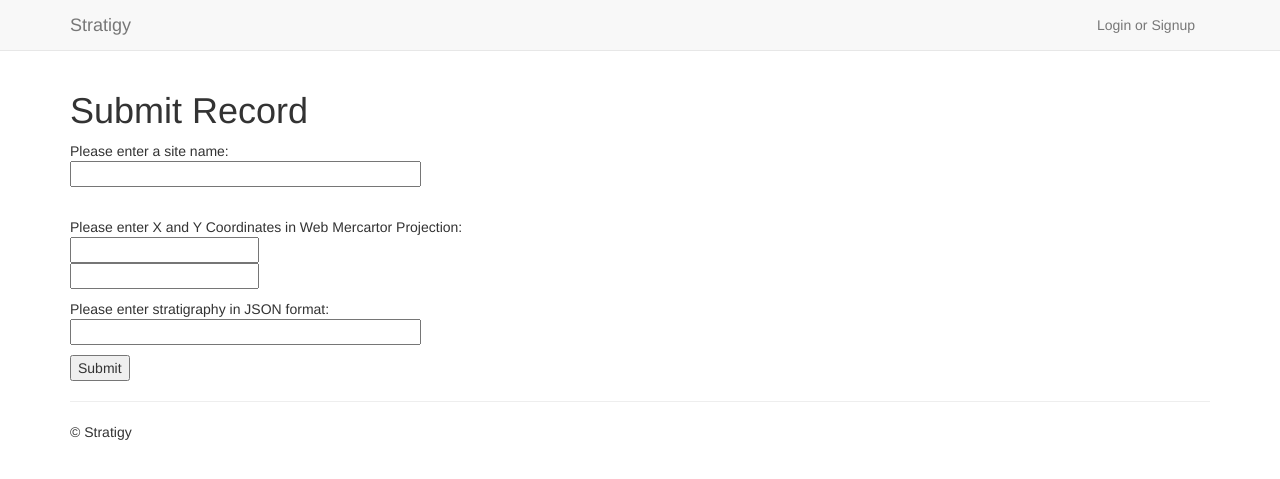
After one commit to dkerkow/stratigy, a Flask app: page /submit_record/ in a window 1280 px wide. The commit adds this page. Shown: the top 479 px of the page. Run offline with Flask 2, Linux system fonts and the light colour scheme; parts of the project's set-up code (start-up, migrations or seed data) failed here and were passed over; some libraries are stand-ins or nearby versions.

Commit message:
Added basic submission form

```diff
--- a/app/controllers.py
+++ b/app/controllers.py
@@ -19,3 +19,13 @@ def index():
 @app.route('/map/', methods=['GET', 'POST'])
 def map():
     return render_template('map.html')
+
+@app.route('/submit_record/', methods=['GET', 'POST'])
+def submit_record():
+    form = GeodataForm()
+    if form.validate_on_submit():
+        flash('Site succesfully submitted')
+        return redirect('/map')
+    return render_template('submit_record.html',
+        title = 'Submit Record',
+        form = form)
--- a/app/forms.py
+++ b/app/forms.py
@@ -2,7 +2,7 @@
 from flask.ext.wtf import Form
 
 # Import Form elements
-from wtforms import TextField
+from wtforms import TextField, DecimalField
 
 # Import Form validators
 from wtforms.validators import Required
@@ -12,5 +12,8 @@ from wtforms.validators import Required
 class GeodataForm(Form):
     site_name   = TextField('Site Name', [
                 Required(message='Forgot your email address?')])
-    geom        = TextField('Coordinates', [
+    geom_x      = DecimalField('X Coordinate', [
                 Required(message='You must provide coordinates.')])
+    geom_y      = DecimalField('Y Coordinate', [
+                Required(message='You must provide coordinates.')])
+    strat_json  = TextField('Stratigraphy in JSON format.')
--- a/app/templates/base.html
+++ b/app/templates/base.html
@@ -44,6 +44,17 @@
 
     <div class="container page">
       <div class="content">
+
+        {% with messages = get_flashed_messages() %}
+        {% if messages %}
+        <ul>
+        {% for message in messages %}
+            <li>{{ message }} </li>
+        {% endfor %}
+        </ul>
+        {% endif %}
+        {% endwith %}
+
         {% block content %}
         {% endblock %}
       </div>
--- /dev/null
+++ b/app/templates/submit_record.html
@@ -0,0 +1,40 @@
+{% extends "base.html" %}
+{% block title %} - Submit Record{% endblock %}
+
+{% block content %}
+
+<h1>Submit Record</h1>
+
+<form action="" method="post" name="submit_record">
+    {{form.hidden_tag()}}
+    <p>
+        Please enter a site name:<br>
+        {{form.site_name(size=40)}}<br>
+        {% for error in form.errors.site_name %}
+        <span style="color: red;">{{error}}</span>
+        {% endfor %}<br>
+    </p>
+    <p>
+        Please enter X and Y Coordinates in Web Mercartor Projection:<br>
+        {{form.geom_x(size=40)}}
+        {% for error in form.errors.geom_x %}
+        <span style="color: red;">{{error}}</span>
+        {% endfor %}<br>
+        {{form.geom_y(size=40)}}
+        {% for error in form.errors.geom_y %}
+        <span style="color: red;">{{error}}</span>
+        {% endfor %}<br>
+    </p>
+    <p>
+        Please enter stratigraphy in JSON format:<br>
+        {{form.strat_json(size=40)}}
+        {% for error in form.errors.strat_json %}
+        <span style="color: red;">{{error}}</span>
+        {% endfor %}<br>
+    </p>
+    <p>
+        <input type="submit" value="Submit">
+    </p>
+</form>
+
+{% endblock %}
```
